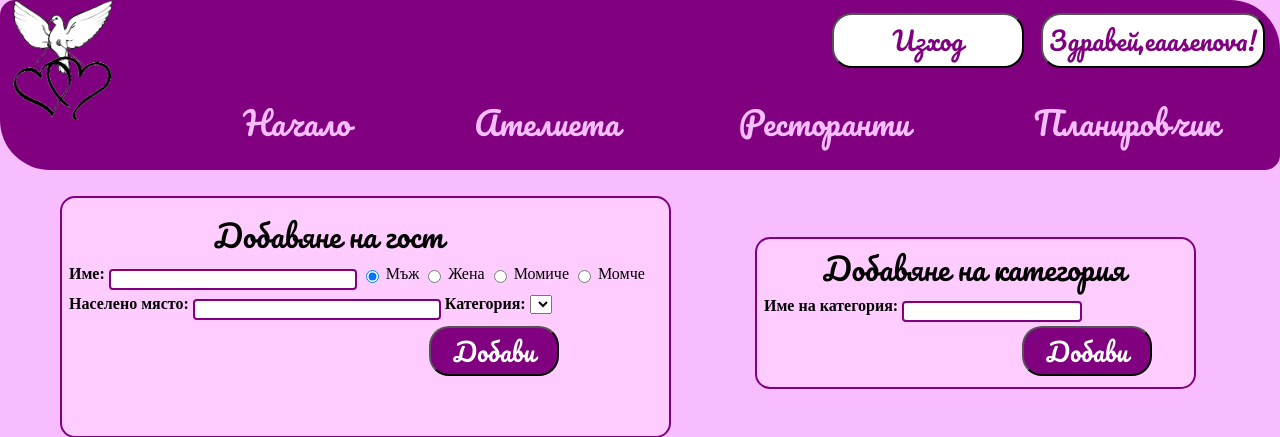
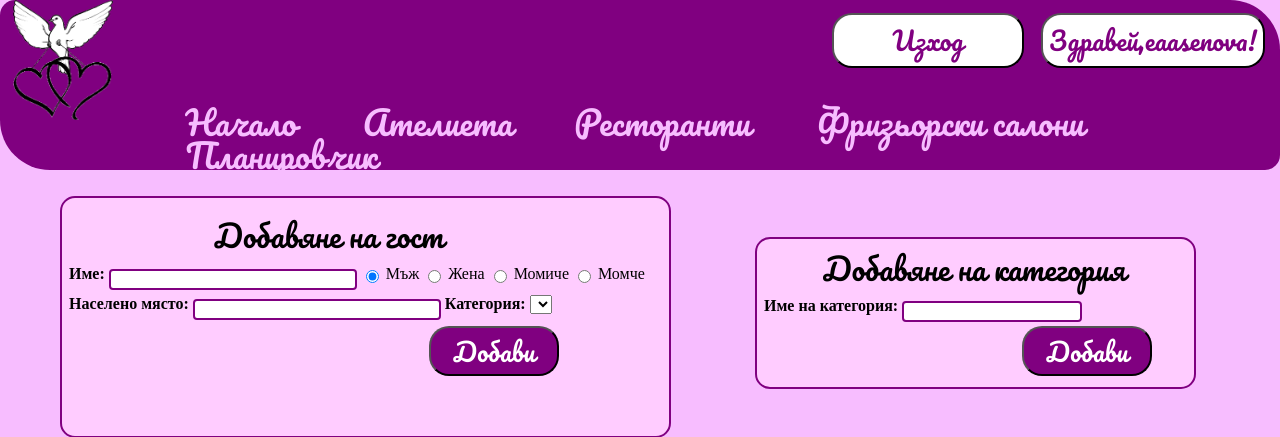
Before and after one commit to eliaasenova/DreamWedding, a PHP site: page /guestList.php in a window 1280 px wide. Shown: the top 437 px of the page. Run offline with PHP 8.4, Linux system fonts and the light colour scheme; a user stored in the database is signed in; data comes from the database, SQL or seed files in the repository; data that the repository does not hold is empty.

Commit message:
Adding hairdressing salons

```diff
--- a/atelierPage.php
+++ b/atelierPage.php
@@ -41,6 +41,7 @@
 				<li><a class="navButtons navColor" href="homePage.php"> Начало </a></li>
 				<li><a class="navButtons navColor" href="atelierPage.php">Ателиета</a></li>
 				<li><a class="navButtons navColor" href="restaurants.php"> Ресторанти </a></li>
+				<li><a class="navButtons navColor" href="hairdressingSalons.php">Фризьорски салони</a></li>
 				<li><a class="navButtons navColor" href="guestList.php"> Планировчик </a></li>
 			</ul>
 		</nav>
--- a/config.php
+++ b/config.php
@@ -6,5 +6,6 @@
 	require 'fill_atelier_table.php';
 	require 'fill_guestcategories_table.php';
 	require 'create_tables.php';
+	require 'fill_hairdressingsalons_table.php';
 	require 'add_restaurantsIndb.php';
 ?>
--- a/editGuest.php
+++ b/editGuest.php
@@ -29,6 +29,7 @@
 				<li><a class="navButtons navColor" href="homePage.php"> Начало </a></li>
 				<li><a class="navButtons navColor" href="atelierPage.php">Ателиета</a></li>
 				<li><a class="navButtons navColor" href="restaurants.php"> Ресторанти </a></li>
+				<li><a class="navButtons navColor" href="hairdressingSalons.php">Фризьорски салони</a></li>
 				<li><a class="navButtons navColor" href="guestList.php"> Планировчик </a></li>
 			</ul>
 		</nav>
--- a/editProfile.php
+++ b/editProfile.php
@@ -58,6 +58,7 @@
 				<li><a class="navButtons navColor" href="homePage.php"> Начало </a></li>
 				<li><a class="navButtons navColor" href="atelierPage.php">Ателиета</a></li>
 				<li><a class="navButtons navColor" href="restaurants.php"> Ресторанти </a></li>
+				<li><a class="navButtons navColor" href="hairdressingSalons.php">Фризьорски салони</a></li>
 				<li><a class="navButtons navColor" href="guestList.php"> Планировчик </a></li>
 			</ul>
 		</nav>
--- a/guestList.php
+++ b/guestList.php
@@ -31,6 +31,7 @@
 				<li><a class="navButtons navColor" href="homePage.php"> Начало </a></li>
 				<li><a class="navButtons navColor" href="atelierPage.php">Ателиета</a></li>
 				<li><a class="navButtons navColor" href="restaurants.php"> Ресторанти </a></li>
+				<li><a class="navButtons navColor" href="hairdressingSalons.php">Фризьорски салони</a></li>
 				<li><a class="navButtons navColor" href="guestList.php"> Планировчик </a></li>
 			</ul>
 		</nav>
@@ -156,6 +157,7 @@
 				<li><a class="navButtons navColor" href="homePage.php"> Начало </a></li>
 				<li><a class="navButtons navColor" href="atelierPage.php">Ателиета</a></li>
 				<li><a class="navButtons navColor" href="restaurants.php"> Ресторанти </a></li>
+				<li><a class="navButtons navColor" href="hairdressingSalons.php">Фризьорски салони</a></li>
 				<li><a class="navButtons navColor" href="guestList.php"> Планировчик </a></li>
 			</ul>
 		</nav>
--- a/homePage.php
+++ b/homePage.php
@@ -42,6 +42,7 @@
 				<li><a class="navButtons navColor" href="homePage.php"> Начало </a></li>
 				<li><a class="navButtons navColor" href="atelierPage.php">Ателиета</a></li>
 				<li><a class="navButtons navColor" href="restaurants.php"> Ресторанти </a></li>
+				<li><a class="navButtons navColor" href="hairdressingSalons.php">Фризьорски салони</a></li>
 				<li><a class="navButtons navColor" href="guestList.php"> Планировчик </a></li>
 			</ul>
 		</nav>
--- a/login.php
+++ b/login.php
@@ -27,6 +27,7 @@
 				<li><a class="navButtons navColor" href="homePage.php"> Начало </a></li>
 				<li><a class="navButtons navColor" href="atelierPage.php">Ателиета</a></li>
 				<li><a class="navButtons navColor" href="restaurants.php"> Ресторанти </a></li>
+				<li><a class="navButtons navColor" href="hairdressingSalons.php">Фризьорски салони</a></li>
 				<li><a class="navButtons navColor" href="guestList.php"> Планировчик </a></li>
 			</ul>
 		</nav>
--- a/logout.php
+++ b/logout.php
@@ -32,6 +32,7 @@
 				<li><a class="navButtons navColor" href="homePage.php"> Начало </a></li>
 				<li><a class="navButtons navColor" href="atelierPage.php">Ателиета</a></li>
 				<li><a class="navButtons navColor" href="restaurants.php"> Ресторанти </a></li>
+				<li><a class="navButtons navColor" href="hairdressingSalons.php">Фризьорски салони</a></li>
 				<li><a class="navButtons navColor" href="guestList.php"> Планировчик </a></li>
 			</ul>
 		</nav>
--- a/registration.php
+++ b/registration.php
@@ -42,6 +42,7 @@
 				<li><a class="navButtons navColor" href="homePage.php"> Начало </a></li>
 				<li><a class="navButtons navColor" href="atelierPage.php">Ателиета</a></li>
 				<li><a class="navButtons navColor" href="restaurants.php"> Ресторанти </a></li>
+				<li><a class="navButtons navColor" href="hairdressingSalons.php">Фризьорски салони</a></li>
 				<li><a class="navButtons navColor" href="guestList.php"> Планировчик </a></li>
 			</ul>
 		</nav>
--- a/restaurants.php
+++ b/restaurants.php
@@ -42,6 +42,7 @@
 				<li><a class="navButtons navColor" href="homePage.php"> Начало </a></li>
 				<li><a class="navButtons navColor" href="atelierPage.php">Ателиета</a></li>
 				<li><a class="navButtons navColor" href="restaurants.php"> Ресторанти </a></li>
+				<li><a class="navButtons navColor" href="hairdressingSalons.php">Фризьорски салони</a></li>
 				<li><a class="navButtons navColor" href="guestList.php"> Планировчик </a></li>
 			</ul>
 		</nav>
--- a/style/homePageCSS.css
+++ b/style/homePageCSS.css
@@ -183,6 +183,9 @@ li {
     display: inline;
 }
 
+.navButtons{
+    font-size: 33px;
+}
 
 .navColor{
     color: #F7BDFF;
@@ -198,7 +201,7 @@ li a {
     /*font-size: 35px;*/
     font-size:2.5vw;
     text-decoration: none;
-    margin-left: 10%;
+    margin-left: 5%;
 }
 
 
--- a/viewProfile.php
+++ b/viewProfile.php
@@ -39,6 +39,7 @@
 				<li><a class="navButtons navColor" href="homePage.php"> Начало </a></li>
 				<li><a class="navButtons navColor" href="atelierPage.php">Ателиета</a></li>
 				<li><a class="navButtons navColor" href="restaurants.php"> Ресторанти </a></li>
+				<li><a class="navButtons navColor" href="hairdressingSalons.php">Фризьорски салони</a></li>
 				<li><a class="navButtons navColor" href="guestList.php"> Планировчик </a></li>
 			</ul>
 		</nav>
--- a/viewRestaurant.php
+++ b/viewRestaurant.php
@@ -44,6 +44,7 @@
 				<li><a class="navButtons navColor" href="homePage.php"> Начало </a></li>
 				<li><a class="navButtons navColor" href="atelierPage.php">Ателиета</a></li>
 				<li><a class="navButtons navColor" href="restaurants.php"> Ресторанти </a></li>
+				<li><a class="navButtons navColor" href="hairdressingSalons.php">Фризьорски салони</a></li>
 				<li><a class="navButtons navColor" href="guestList.php"> Планировчик </a></li>
 			</ul>
 		</nav>
```
Also changed, not shown: create_tables.php (+18 -0 lines).
